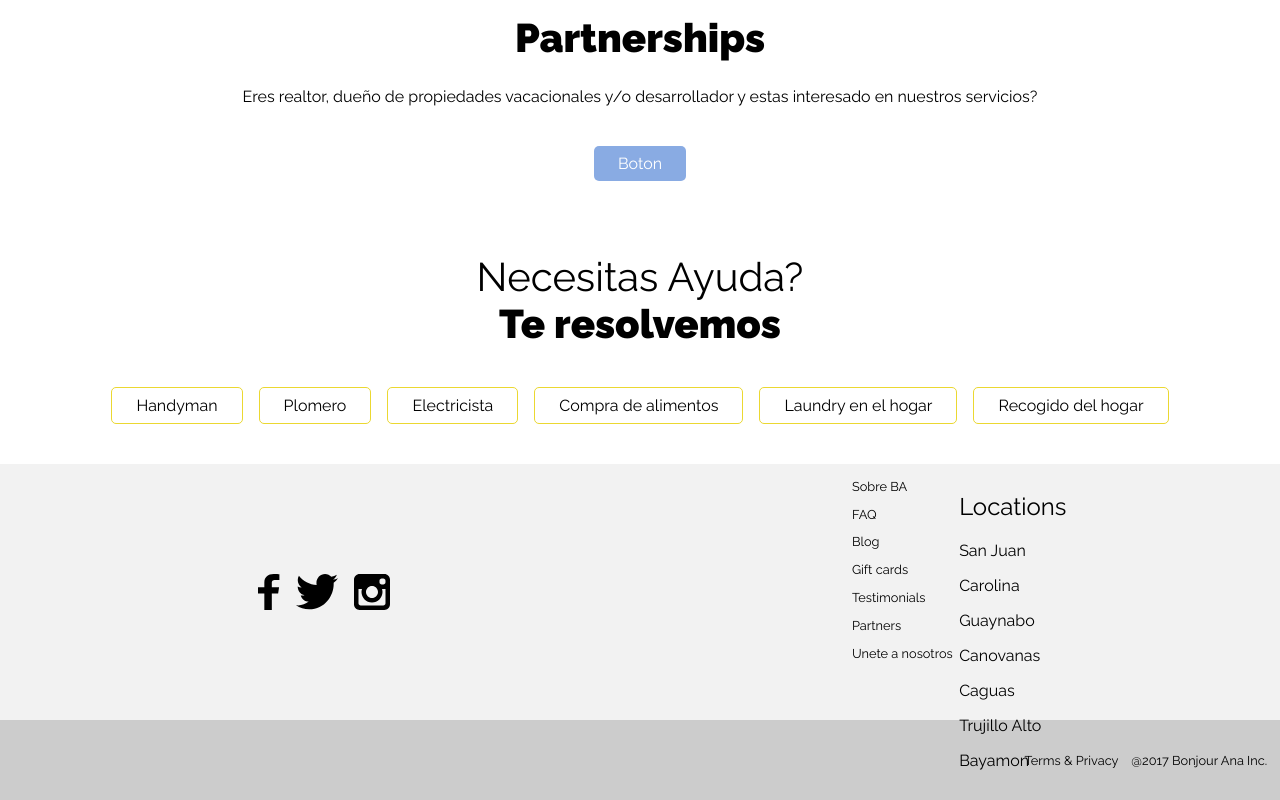
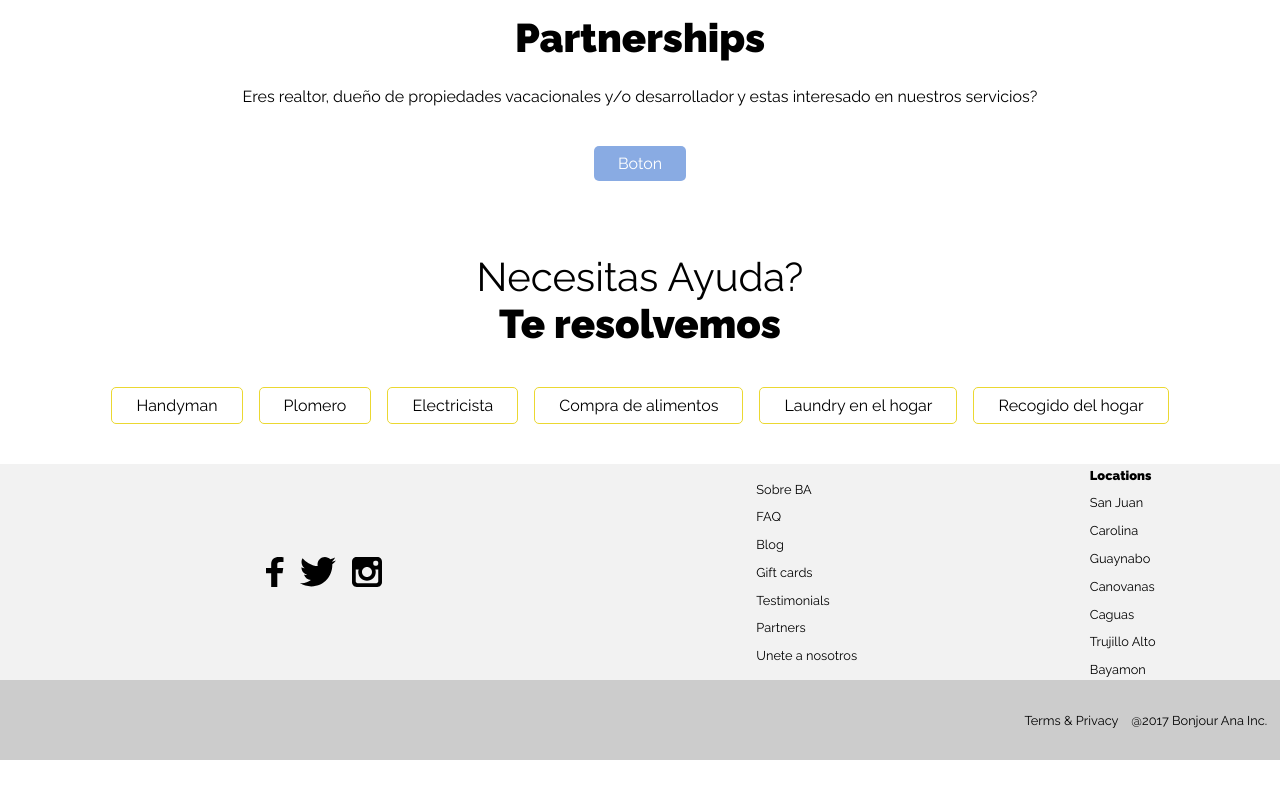
Before and after one commit to bonjouranainc/web-app, a React app in the folder front-end/: page / in a window 1280 px wide. Shown: the part 3754-4554 px from the top of the page. After the commit the page ends 4514 px from the top, so only its background shows below. Built offline with nearby package versions, Linux system fonts and the light colour scheme.

Commit message:
Footer top css added for tablet

```diff
--- a/front-end/src/components/Footer/FooterTop.js
+++ b/front-end/src/components/Footer/FooterTop.js
@@ -39,8 +39,8 @@ class FooterTop extends Component {
               Unete a nosotros
             </a>
           </div>
-          <div className='locations'>
-            <h2>Locations</h2>
+          <div className='locations s-txt'>
+            <p className='b-txt'>Locations</p>
             <p>San Juan</p>
             <p>Carolina</p>
             <p>Guaynabo</p>
--- a/front-end/src/components/Footer/styles.css
+++ b/front-end/src/components/Footer/styles.css
@@ -1,22 +1,4 @@
-.footerBottom {
-  height: 10vh;
-  background-color: var(--g2);
-  display: flex;
-  justify-content: flex-end;
-  align-items: center;
-  flex-direction: row;
-}
-
-.footerBottom p {
-  margin: 0.5em 1em 0.5em 0.5em;
-}
-
-.footerBottom a {
-  margin: 0.5em;
-  color: #000;
-  text-decoration: none;
-}
-
+/* Footer Top */
 .footerTop {
   height: 30vh;
   background-color: var(--g1);
@@ -62,8 +44,55 @@
   display: none;
 }
 
+.locations p {
+  margin: 0.5em;
+  color: #000;
+  text-decoration: none;
+  margin: 0.5em;
+}
+
+
+/* Footer Bottom */
+.footerBottom {
+  height: 10vh;
+  background-color: var(--g2);
+  display: flex;
+  justify-content: flex-end;
+  align-items: center;
+  flex-direction: row;
+}
+
+.footerBottom p {
+  margin: 0.5em 1em 0.5em 0.5em;
+}
+
+.footerBottom a {
+  margin: 0.5em;
+  color: #000;
+  text-decoration: none;
+}
+
 @media only screen and (min-width : 768px) {
   .locations {
-    display: initial;
+    display: flex;
+    flex-direction: column;
+    justify-content: center;
   }
+
+  .footerTop {
+    height: 25vh;
+  }
+
+  .info {
+    display: flex;
+    width: 50vw;
+    justify-content: space-around;
+    align-items: center;
+  }
+
+  .more {
+    display: flex;
+    flex-direction: column;
+  }
+
 }
```
Lines whose indentation alone changed are shown as unchanged.
